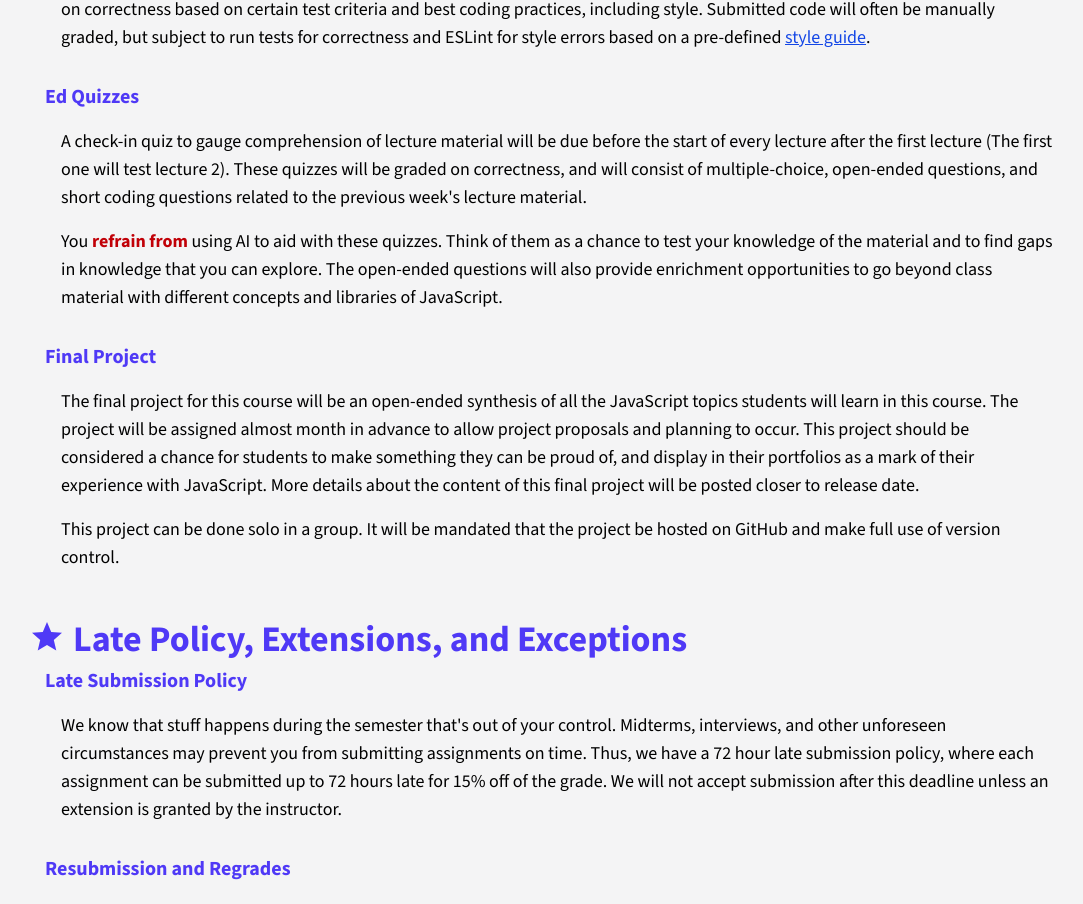
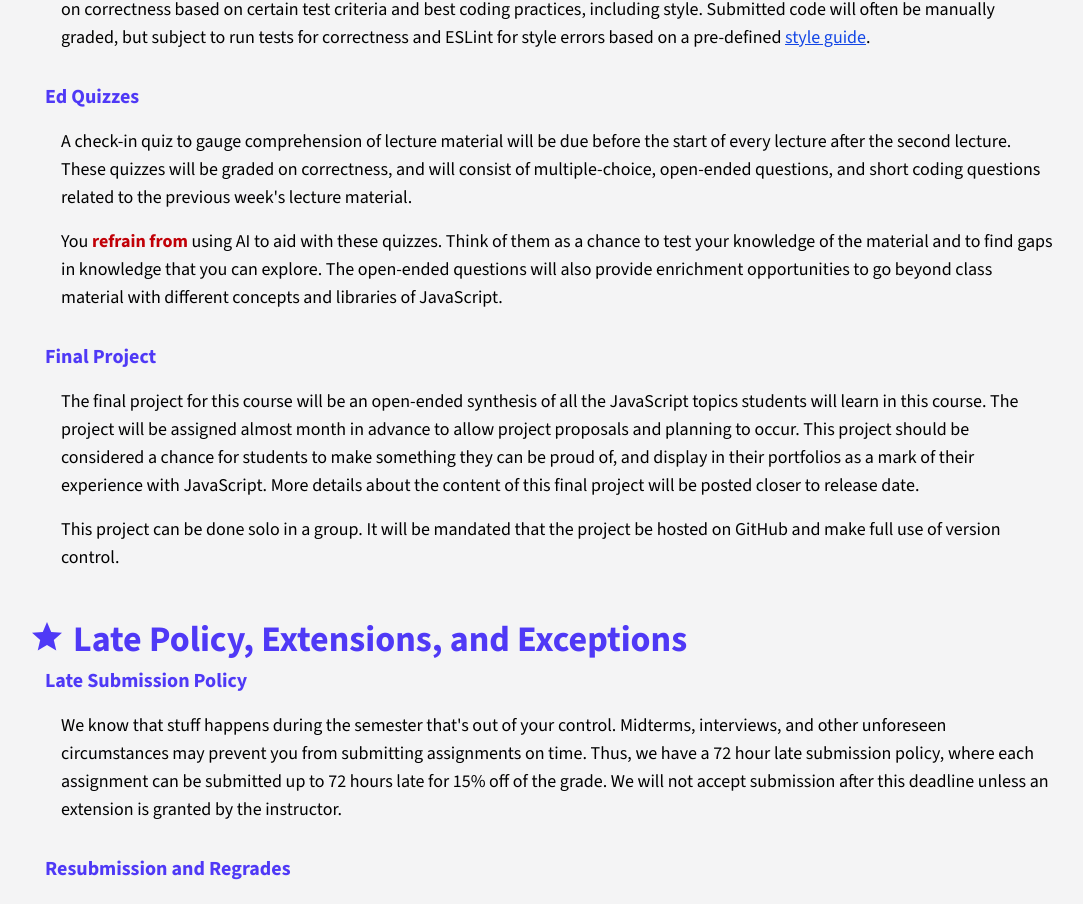
Before and after one commit to voravichs/cis-1962-fa26, a Next.js app: page /syllabus in a window 1280 px wide. Shown: the part 1437-2341 px from the top of the page, without its empty margins (99-1182 px from the left). Built offline with nearby package versions, Linux system fonts and the light colour scheme.

Commit message:
syllabus quiz phrasing

```diff
--- a/app/syllabus/page.tsx
+++ b/app/syllabus/page.tsx
@@ -79,7 +79,7 @@ export default function Syllabus() {
                     </div>
                     <div className="ml-4 space-y-4">
                         <h3 className='text-xl font-bold text-indigo-600'>Ed Quizzes</h3>
-                        <p className='ml-4'>A check-in quiz to gauge comprehension of lecture material will be due before the start of every lecture after the first lecture (The first one will test lecture 2). These quizzes will be graded on correctness, and will consist of multiple-choice, open-ended questions, and short coding questions related to the previous week's lecture material.</p>
+                        <p className='ml-4'>A check-in quiz to gauge comprehension of lecture material will be due before the start of every lecture after the second lecture. These quizzes will be graded on correctness, and will consist of multiple-choice, open-ended questions, and short coding questions related to the previous week's lecture material.</p>
 
                         <p className='ml-4'>You <span className="red-bold">refrain from</span> using AI to aid with these quizzes. Think of them as a chance to test your knowledge of the material and to find gaps in knowledge that you can explore. The open-ended questions will also provide enrichment opportunities to go beyond class material with different concepts and libraries of JavaScript.</p>
                     </div>
```
